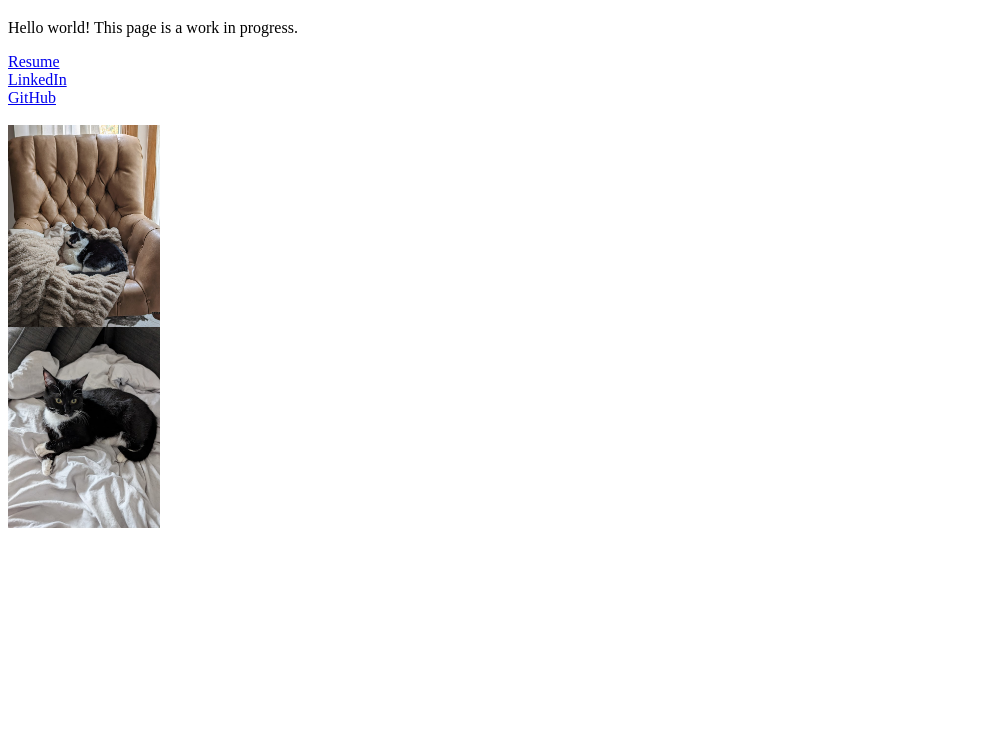
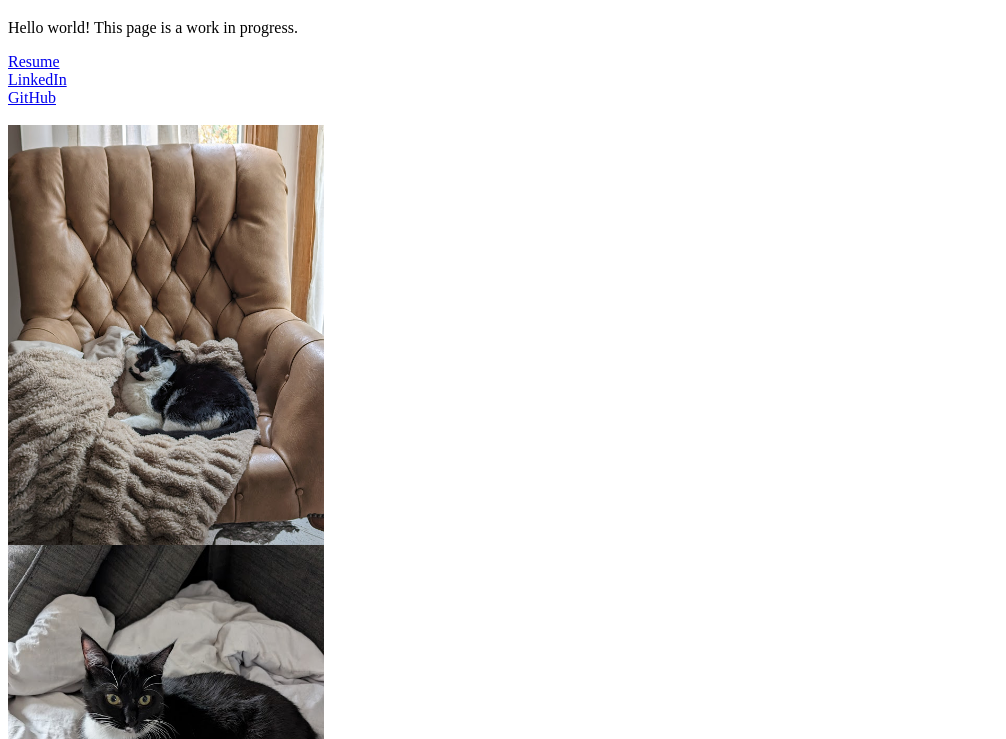
Before and after one commit to mattjsim1/mattjsim1.github.io, a plain HTML site: page index.html in a window 1280 px wide. Shown: the part 61-800 px from the top of the page, without its empty margins (0-1006 px from the left). Drawn offline with Linux system fonts and the light colour scheme.

Commit message:
pic size

```diff
--- a/index.html
+++ b/index.html
@@ -19,8 +19,8 @@
             <br>
         </div>
         <br>
-        <img src="Peter.jpg" alt="Peter" align="center" width="12%" height="12%">
+        <img src="Peter.jpg" alt="Peter" align="center" width="25%" height="25%">
         <br>
-        <img src="Goose.jpg" alt="Peter" align="center" width="12%" height="12%">
+        <img src="Goose.jpg" alt="Peter" align="center" width="25%" height="25%">
     </body>
 </html>
```
